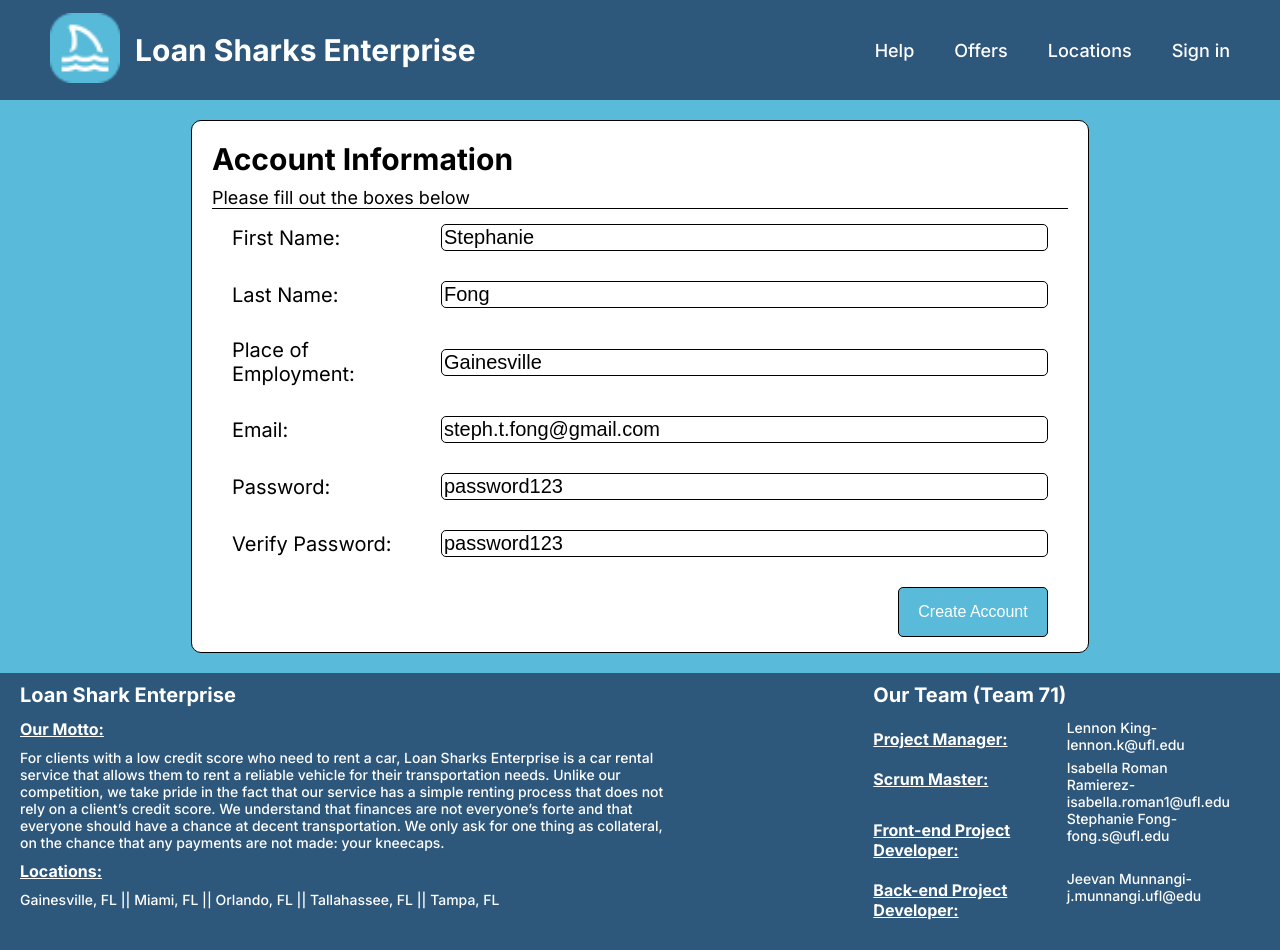
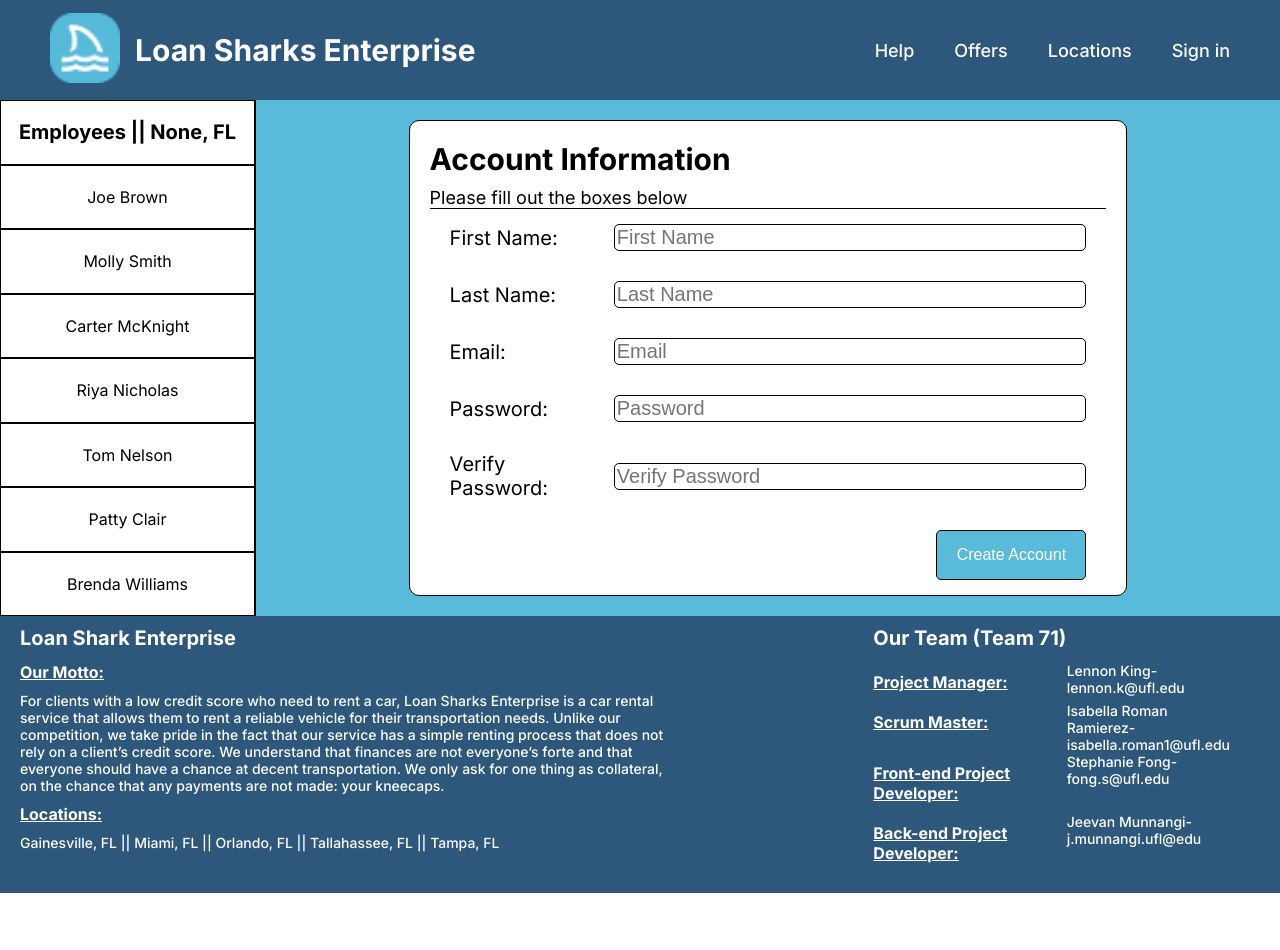
Before and after one commit to IsRo06/LoanSharks, a React (Create React App) app in the folder CLIENT/: page /employees in a window 1280 px wide. After the commit the page ends 893 px from the top, so only its background shows below. Built offline with nearby package versions, Linux system fonts and the light colour scheme.

Commit message:
admin can now edit employee info! still need to work out the kinks

```diff
--- a/CLIENT/src/components/AccountInfoBox/AccountInfoBox.jsx
+++ b/CLIENT/src/components/AccountInfoBox/AccountInfoBox.jsx
@@ -38,7 +38,7 @@ export default function AccountInfoBox(props){
         {props.infoCategories.map((category, index) => (
           <div key={category} className={styles.informationContainer}>
             <p>{category}:</p>
-            <input type="text" required="true" disabled={userType === "Employee" && category === "Place of Employment"? true: inputsDisabled}
+            <input type="text" required={true} disabled={userType === "Employee" && category === "Place of Employment"? true: inputsDisabled}
               placeholder={category} value={userInfo[index]} onChange={(event) => handleNewInfo(event, index)}/>
           </div>
         ))}
--- a/CLIENT/src/pages/AccountScreen.jsx
+++ b/CLIENT/src/pages/AccountScreen.jsx
@@ -8,6 +8,7 @@ import Footer from '../components/Footer/Footer'
 
 export default function AccountScreen(){
   const [userType, setUserType] = useContext(userContext);
+  console.log(userType);
 
   const clientInfo = ["First Name", "Last Name", "Email", "Password", "Verify Password"];
   const employeeAndAdminInfo = ["First Name", "Last Name", "Place of Employment", "Email", "Password", "Verify Password"];
--- a/CLIENT/src/pages/EmployeeInfo.jsx
+++ b/CLIENT/src/pages/EmployeeInfo.jsx
@@ -1,25 +1,98 @@
 import React from "react";
-import { useContext } from "react";
+import { useState, useContext, useEffect } from "react";
 import styles from "./EmployeeInfo.module.css"
-import { locationContext } from "../App";
+import { userContext, locationContext } from "../App";
 import Header from '../components/Header/Header';
 import AccountInfoBox from "../components/AccountInfoBox/AccountInfoBox";
 import Footer from "../components/Footer/Footer";
 
 export default function EmployeeInfo() {
+    const [userType, setUserType] = useContext(userContext);
     const [location, setLocation] = useContext(locationContext);
 
-    const info = ["First Name", "Last Name", "Place of Employment", "Email", "Password", "Verify Password"];
+    const [allEmployees, setAllEmployees] = useState([]);
+    const [selectedEmployee, setSelectedEmployee] = useState([]);
 
-    function getAccountInformation() {
-        return ["Stephanie", "Fong", "Gainesville", "steph.t.fong@gmail.com", "password123", "password123"];
+    const defaultInfo = ["First Name", "Last Name", "Email", "Password", "Verify Password"];
+    const employeeInfo = ["First Name", "Last Name", "Place of Employment", "Email"];
+
+    useEffect(() => {
+        setAllEmployees(e => e = [
+            {firstName: "Joe",
+                lastName: "Brown",
+                placeOfEmployment: "Gainesville",
+                email: "joebrown@lse.com"
+            },
+            {firstName: "Molly",
+                lastName: "Smith",
+                placeOfEmployment: "Gainesville",
+                email: "mollysmith@lse.com"
+            },
+            {firstName: "Carter",
+                lastName: "McKnight",
+                placeOfEmployment: "Gainesville",
+                email: "cartermcknight@lse.com"
+            },
+            {firstName: "Riya",
+                lastName: "Nicholas",
+                placeOfEmployment: "Gainesville",
+                email: "riyanicholas@lse.com"
+            },
+            {firstName: "Tom",
+                lastName: "Nelson",
+                placeOfEmployment: "Gainesville",
+                email: "tomnelson@lse.com"
+            },
+            {firstName: "Patty",
+                lastName: "Clair",
+                placeOfEmployment: "Gainesville",
+                email: "pattyclair@lse.com"
+            },
+            {firstName: "Brenda",
+                lastName: "Williams",
+                placeOfEmployment: "Gainesville",
+                email: "brendawillams@lse.com"
+            }
+        ])
+    }, []);
+
+    function getAllEmployees() {
+        return allEmployees;
+    }
+
+    function handleSelectedEmployee(email) {
+        console.log(email);
+        for (var i = 0; i < allEmployees.length; i++) {
+            if (allEmployees[i].email === email) {
+                setSelectedEmployee(e => e = allEmployees[i]);
+                break;
+            }
+        }
+    }
+
+    function getEmployeeInformation() {
+        let employeeInfo = [];
+        for (var key in selectedEmployee) {
+            employeeInfo.push(selectedEmployee[key]);
+        }
+
+        return employeeInfo;
     }
 
     return(
         <>
             <Header/>
-
-            <AccountInfoBox infoCategories= {info} information={getAccountInformation()}/>
+            <div id={styles.content}>
+                <div id={styles.sideBar}>
+                    <div id={styles.label}>Employees || {location}, FL</div>
+                    {getAllEmployees().map((employee) => (
+                        <div key={employee.firstName} className={styles.employeeTabs} onClick={() => handleSelectedEmployee(employee.email)}>
+                            {employee.firstName} {employee.lastName}
+                        </div>
+                    ))}
+                </div>
+                <AccountInfoBox infoCategories={userType === "None"? defaultInfo : employeeInfo} information={getEmployeeInformation()}/>
+            </div>
             <Footer/>
         </>
     );
--- a/CLIENT/src/pages/EmployeeInfo.module.css
+++ b/CLIENT/src/pages/EmployeeInfo.module.css
@@ -0,0 +1,33 @@
+#content{
+  display: grid;
+  grid-template-columns: 1fr 4fr;
+}
+
+#sideBar {
+  background-color: white;
+  margin-top: 100px;
+  display: flex;
+  flex-direction: column;
+  justify-content: space-around;
+  border-right: 1px solid black;
+}
+
+#sideBar div {
+  font-family: Inter;
+  width: 100% - 1px;
+  height: 100%;
+  min-height: 50px;
+  border: 1px solid black;
+  align-content: center;
+  text-align: center;
+}
+
+#label {
+  font-size: 20px;
+  font-weight: bold;
+}
+
+.employeeTabs:hover {
+  background-color :hsl(194, 63%, 60%);
+  cursor: pointer;
+}
```
